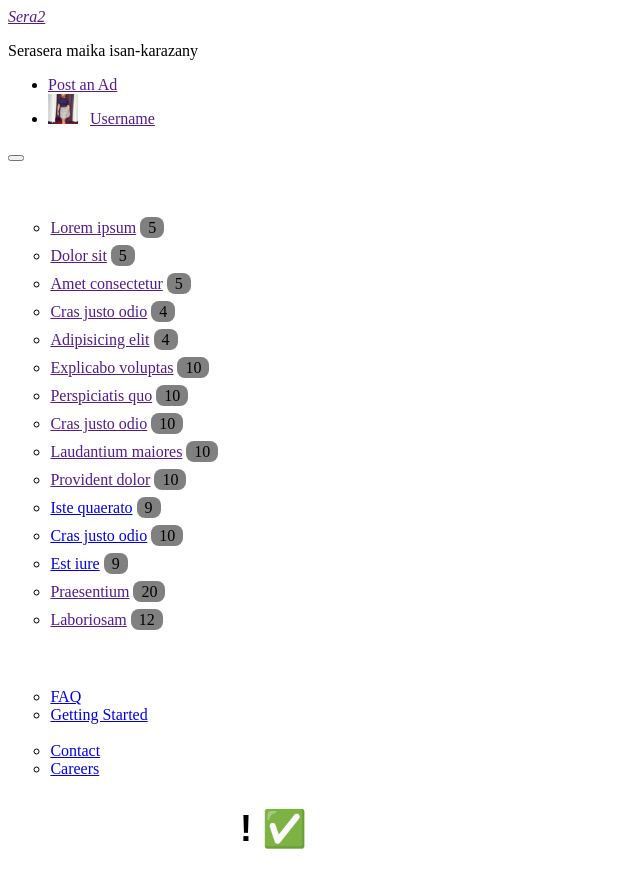
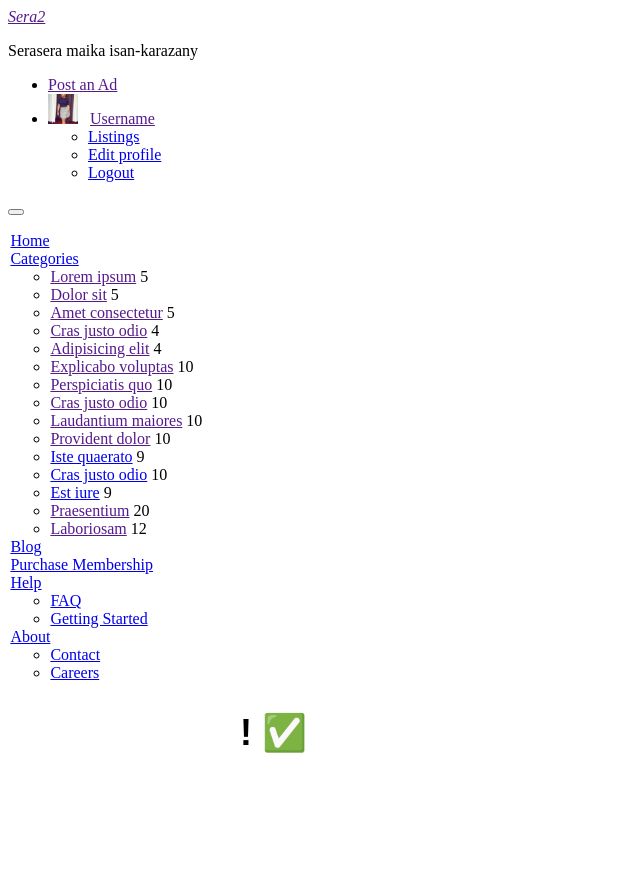
Before and after one commit to FHJBC/classified-ads-system, a Symfony app: template templates/home/index.html.twig in a window 1280 px wide. Shown: the whole page, without its empty margins (0-640 px from the left). After the commit the page ends 753 px from the top, so only its background shows below. Run offline with Twig, Linux system fonts and the light colour scheme; the template is opened without the code that fills it, so the values that code supplies are empty; some libraries are stand-ins or nearby versions.

Commit message:
refactor

```diff
--- a/templates/base.html.twig
+++ b/templates/base.html.twig
@@ -8,12 +8,10 @@
 				Serasera Isan-karazany
 			{% endblock %}
 		</title>
-		{# Run `composer require symfony/webpack-encore-bundle`
-																																																																																																												           and uncomment the following Encore helpers to start using Symfony UX #}
 		{% block stylesheets %}
 			{{ encore_entry_link_tags('app') }}
 		{% endblock %}
-		<link rel="stylesheet" href="{{ asset('css/main.css') }}">
+		{# <link rel="stylesheet" href="{{ asset('css/main.css') }}"> #}
 	</head>
 	<body>
 		<header
@@ -26,51 +24,68 @@
 				</div>
 				<ul class="d-flex align-items-center justify-content-between w-25 px-lg-0 mb-0">
 					<li class="nav-item list-group-item">
-						<i class="fa fa-car"></i>
+						<i class="fa fa-plus"></i>
 
-						<a href="">Post an Ad</a>
+						<a class="btn-post-ad" href="">Post an Ad</a>
 					</li>
-					<li class="nav-item list-group-item dropdown d-flex align-items-center">
+					<li class="nav-item list-group-item dropdown dropdown-hover d-flex align-items-center">
 						<img src="{{ asset('build/images/mlltn.jpg') }}" alt="" class="avatar rounded-circle" width="30" height="30" style="object-fit: cover"/>
-
 						<a href="" class="nav-link dropdown-toggle" style="margin-left: 0.5rem">Username</a>
+						<ul class="dropdown-menu" aria-labelledby="navbarDropdown">
+							<li class="list-group-item">
+								<a class="dropdown-item" href="#">
+									<i class="fa fa-list"></i>
+									Listings</a>
+							</li>
+							<li class="list-group-item">
+								<a class="dropdown-item" href="#">
+									<i class="fa fa-user"></i>
+									Edit profile</a>
+							</li>
+							<li class="list-group-item">
+								<a class="dropdown-item" href="#">
+									<i class="fa fa-sign-out"></i>
+									Logout</a>
+							</li>
+						</ul>
 					</li>
 				</ul>
 			</div>
+		</header>
 		{# .top-bar #}
 
 		{# .bottom-bar #}
 		<nav
 			class="navbar navbar-expand-lg navbar-light bg-danger">
-				<!-- container wrapper -->
+
+			{# container wrapper  #}
 			<div
 				class="container-fluid">
-					<!-- toggle button start -->
+				{# toggle button start  #}
 				<button class="navbar-toggler px-0" type="button" data-mdb-toggle="collapse" data-mdb-target="#navbarOnHover" aria-controls="#navbarOnHover" aria-expanded="false" aria-label="Toggle navigation">
 					<i class="fas fa-bars"></i>
 				</button>
-					<!-- toggle button end -->
+				{# toggle button end  #}
 
-					<!-- collapsible wrapper start -->
+				{# collapsible wrapper start  #}
 				<div
 					class="collapse navbar-collapse" id="navbarOnHover">
-						<!-- left links start -->
+
+					{# left links start  #}
 					<ul class="w-100 navbar-nav justify-content-center ps-lg-0" style="padding-left: 0.15rem">
 						<li class="nav-item">
 							<a class="nav-link" href="#">Home</a>
 						</li>
-							<!-- Navbar dropdown -->
+
+						{# Navbar dropdown  #}
 						<li class="nav-item dropdown dropdown-hover position-static">
 							<a class="nav-link dropdown-toggle" href="#" id="navbarDropdown" role="button" data-mdb-toggle="dropdown" aria-expanded="false">
 								Categories
 							</a>
-								<!-- Dropdown menu -->
-								<div
-									class="dropdown-menu w-75 mt-0" aria-labelledby="navbarDropdown" style="border-top-left-radius: 0; border-top-right-radius: 0">
-									<!-- <div class=""> -->
-									<div
-										class="d-flex justify-content-between flex-wrap">
-										<!-- <div> -->
+							{# Dropdown menu  #}
+							<div class="dropdown-menu w-75 mt-0" aria-labelledby="navbarDropdown" style="border-top-left-radius: 0; border-top-right-radius: 0">
+
+								<div class="d-flex justify-content-between flex-wrap">
 									<ul class="list-group list-group-flush">
 										<li class="list-group-item d-flex align-items-center justify-content-between">
 											<a href="" class="list-group-item-action">Lorem ipsum</a>
@@ -93,8 +108,6 @@
 											<span class="ads-count">4</span>
 										</li>
 									</ul>
-										<!-- </div> -->
-										<!-- <div> -->
 									<ul class="list-group list-group-flush d-flex flex-column gy-2">
 										<li class="list-group-item d-flex align-items-center justify-content-between">
 											<a href="" class="list-group-item-action">Explicabo voluptas</a>
@@ -117,8 +130,6 @@
 											<span class="ads-count">10</span>
 										</li>
 									</ul>
-										<!-- </div> -->
-										<!-- <div> -->
 									<ul class="list-group list-group-flush">
 										<li class="list-group-item d-flex align-items-center justify-content-between">
 											<a href="list-group-item-action" class="">Iste quaerato</a>
@@ -141,17 +152,17 @@
 											<span class="ads-count">12</span>
 										</li>
 									</ul>
-										<!-- </div> -->
 								</div>
-									<!-- </div> -->
-								</div>
+							</li>
 						</li>
 						<li class="nav-item">
 							<a class="nav-link" href="#">Blog</a>
 						</li>
+
 						<li class="nav-item">
 							<a class="nav-link" href="#">Purchase Membership</a>
 						</li>
+
 						<li class="nav-item dropdown">
 							<a class="nav-link dropdown-toggle" href="#" id="navbarDropdown" role="button" data-bs-toggle="dropdown" aria-expanded="false">
 								Help
@@ -177,21 +188,16 @@
 							</ul>
 						</li>
 					</ul>
-						<!-- left links end -->
+					{# left links end  #}
 				</div>
-					<!-- collapsible wrapper end -->
+				{# collapsible wrapper end  #}
 			</div>
-				<!-- container wrapper end -->
+			{# container wrapper end  #}
 		</nav>
-
 		{# .bottom-bar #}
-		</header>
-
-
 		{% block body %}{% endblock %}
 		{% block javascripts %}
 			{{ encore_entry_script_tags('app') }}
 		{% endblock %}
-
 	</body>
 </html>
```
Lines whose indentation alone changed are shown as unchanged.
